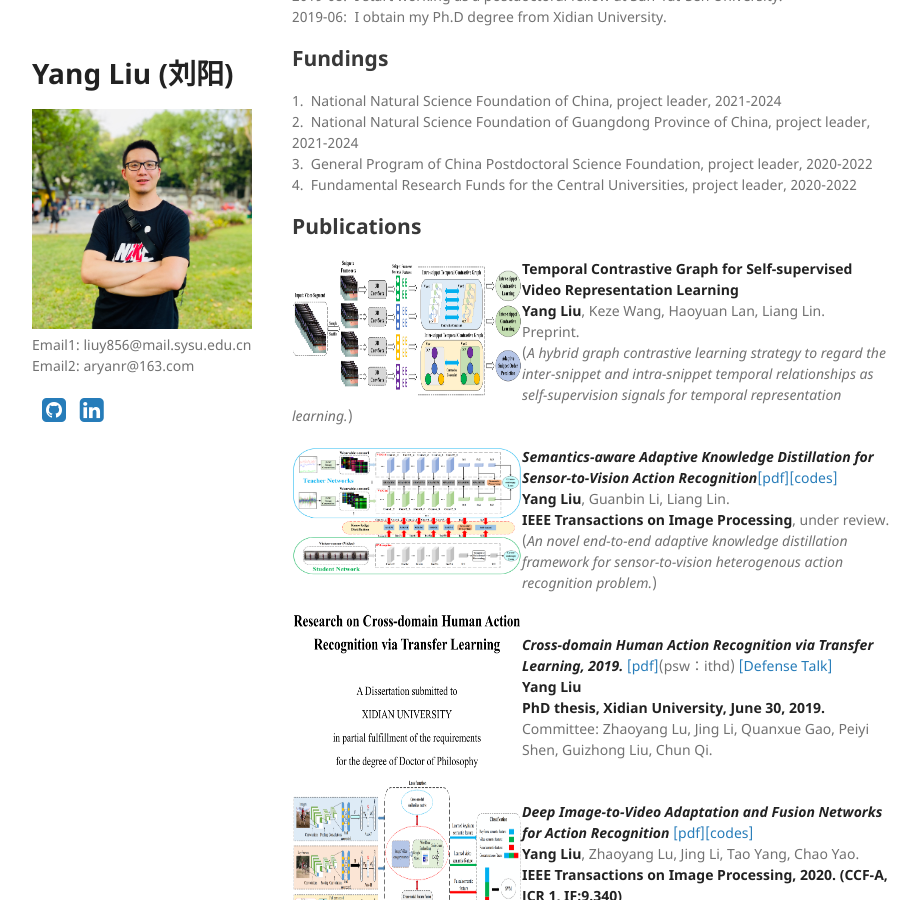
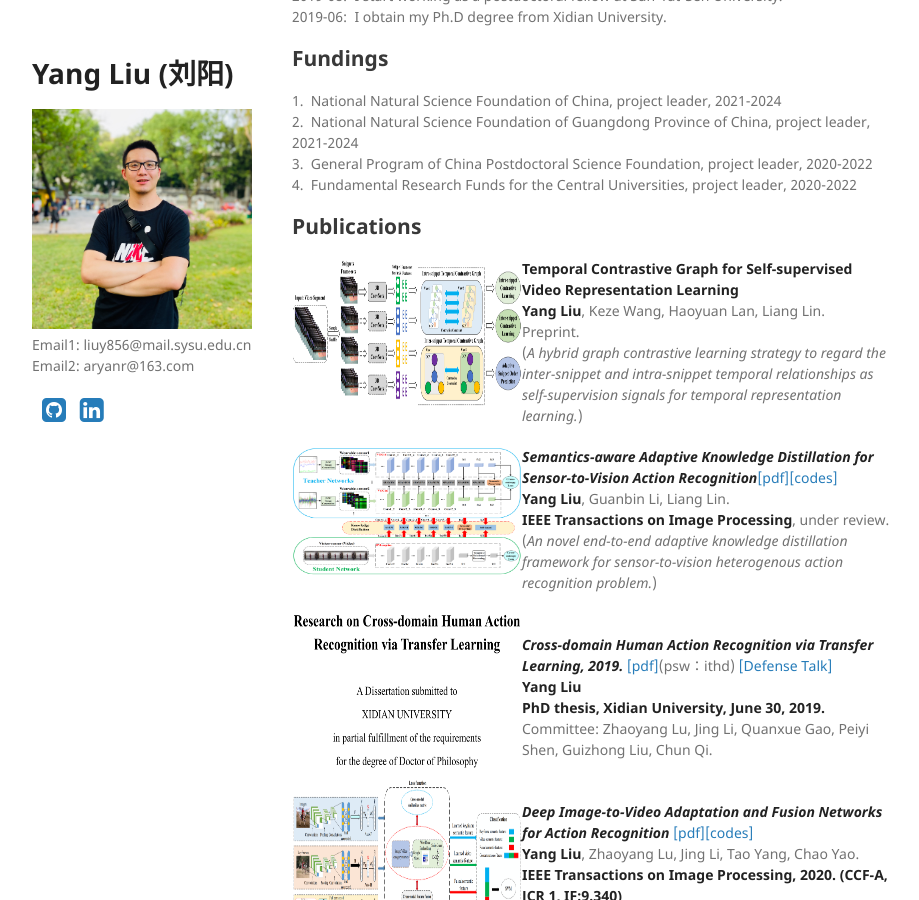
Before and after one commit to YangLiu9208/home, a Jekyll site: the page built from index.md, in a window 1280 px wide and 900 px high, scrolled down 830 px. Shown: the whole window, without its empty margins (178-1097 px from the left). Built offline with Jekyll 4.4.1, drawn with Linux system fonts in a browser that asks for light colours; a style sheet for code colours, icons or effects is not loaded.

Commit message:
Update index.md

```diff
--- a/index.md
+++ b/index.md
@@ -34,7 +34,7 @@ Deep Learning, Transfer Learning, Self-supervised Learning, Reinforcement Learni
 
 <div align="left">
           <a>
-            <img border="0" src="./TCG.png" align="left" width="230" height="140">
+            <img border="0" src="./TCG.png" align="left" width="230" height="150">
           </a>
 </div>
 **Temporal Contrastive Graph for Self-supervised Video Representation Learning**
```
